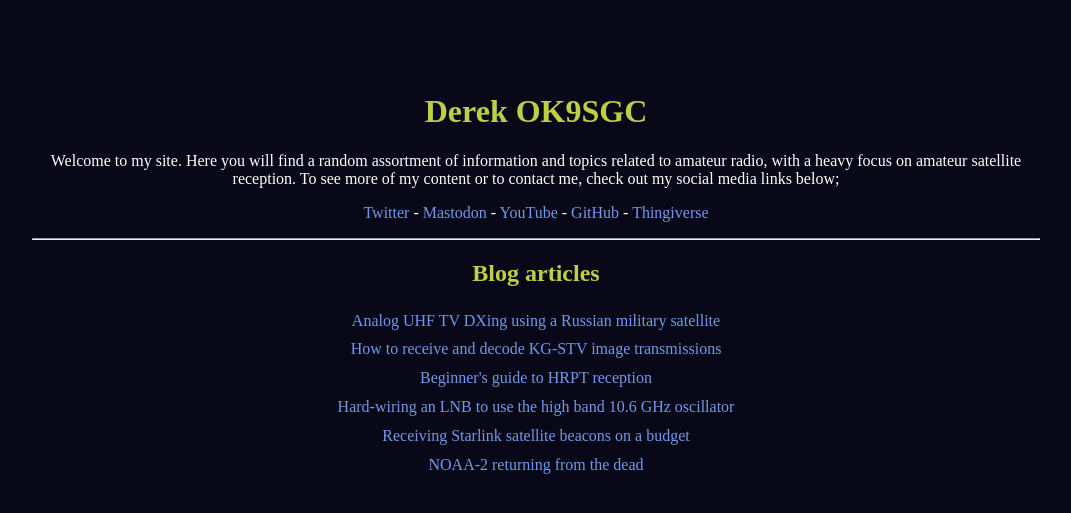
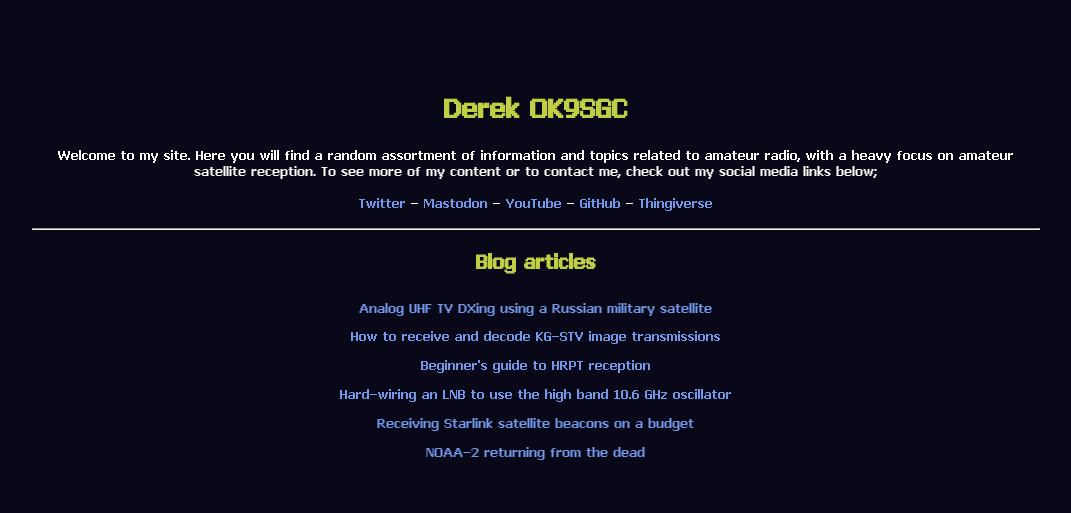
Before and after one commit to sgcderek/sgcderek.github.io, a Jekyll site: the page html-test/index.html, which Jekyll copies as it is, in a window 1280 px wide. Shown: the top 513 px of the page, without its empty margins (104-1175 px from the left). Built offline with Jekyll 4.4.1, drawn with Linux system fonts in a browser that asks for light colours.

Commit message:
Update index.html

```diff
--- a/html-test/index.html
+++ b/html-test/index.html
@@ -14,6 +14,7 @@
   background-color: transparent;
   text-decoration: none;
   text-align: center;
+  font-family: MyWebFont;
 }
 a:link {
   color: #7199ea;
```
